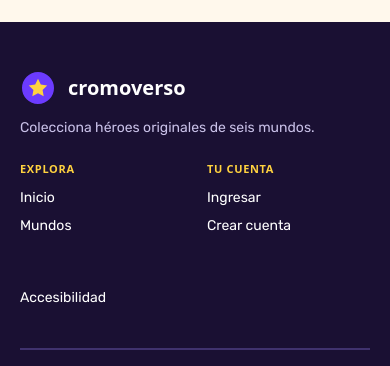
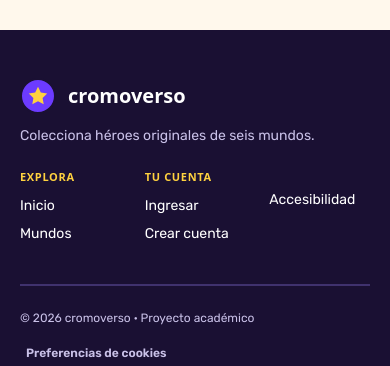
Before and after one commit to Sergio62011/cromoverso, a React (Vite) app: page / in a window 390 px wide. Shown: the part 832-1198 px from the top of the page. Built offline with nearby package versions, Linux system fonts and the light colour scheme; no server answers; a web font is replaced by a local one.

Commit message:
fix: mobile layout issues

```diff
--- a/src/components/Footer/Footer.css
+++ b/src/components/Footer/Footer.css
@@ -64,7 +64,7 @@
 }
 @media (max-width: 640px) {
   .columnas-pie {
-    grid-template-columns: 1fr 1fr;
+    grid-template-columns: repeat(3, minmax(0, 1fr));
   }
 }
 @media (max-width: 640px) {
@@ -98,7 +98,7 @@
 }
 @media (max-width: 640px) {
   .cromoverso .columnas-pie {
-    grid-template-columns: 1fr 1fr;
+    grid-template-columns: repeat(3, minmax(0, 1fr));
   }
 }
 
@@ -107,7 +107,7 @@
 }
 @media (max-width: 640px) {
   .columnas-pie {
-    grid-template-columns: 1fr 1fr;
+    grid-template-columns: repeat(3, minmax(0, 1fr));
   }
   .columnas-pie > div:first-child {
     grid-column: 1 / -1;
@@ -119,7 +119,7 @@
 
 @media (max-width: 640px) {
   .landing .columnas-pie {
-    grid-template-columns: 1fr 1fr;
+    grid-template-columns: repeat(3, minmax(0, 1fr));
   }
 }
 
--- a/src/components/Navbar/Navbar.css
+++ b/src/components/Navbar/Navbar.css
@@ -131,6 +131,7 @@
 }
 
 .accesibilidad-panel__encabezado h2 {
+  min-width: 0;
   margin: 0;
   color: var(--texto-principal);
 }
@@ -141,8 +142,12 @@
 }
 
 .accesibilidad-cerrar {
+  box-sizing: border-box;
+  flex: 0 0 32px;
   width: 32px;
   height: 32px;
+  padding: 0;
+  line-height: 1;
   border: 0;
   border-radius: 50%;
   background: var(--transparente);
@@ -495,7 +500,7 @@
     align-items: center;
     justify-content: space-between;
     gap: var(--espacio-4);
-    width: 100%;
+    width: auto;
     margin-inline: calc(var(--espacio-4) * -1);
     padding: var(--espacio-3) var(--espacio-4) var(--espacio-5);
     border-top: var(--borde-grosor) solid var(--borde-fuerte);
--- a/src/components/SeccionMundos/SeccionMundos.css
+++ b/src/components/SeccionMundos/SeccionMundos.css
@@ -29,10 +29,22 @@
     gap: var(--espacio-2);
     margin-bottom: var(--espacio-4);
   }
+
+  .seccion-mundos .titulo-seccion > div {
+    min-width: 0;
+  }
 }
 @media (max-width: 640px) {
   .seccion-mundos h2 {
-    white-space: nowrap;
+    white-space: normal;
+    overflow-wrap: anywhere;
+  }
+
+  .seccion-mundos .enlace-home {
+    min-width: 0;
+    max-width: 48%;
+    flex-shrink: 1;
+    align-items: flex-start;
   }
 }
 @media (max-width: 640px) {
@@ -47,9 +59,14 @@
     grid-auto-flow: column;
     grid-template-columns: none;
     gap: var(--espacio-3);
+    width: calc(100% + 40px);
+    margin-inline: -20px;
+    margin-top: -8px;
     overflow-x: auto;
     overscroll-behavior-inline: contain;
-    padding: 0 var(--espacio-1) var(--espacio-2);
+    padding: 8px 20px calc(var(--espacio-2) + 8px);
+    scroll-padding-inline: 20px;
+    box-sizing: border-box;
     scroll-snap-type: x mandatory;
     scrollbar-width: none;
   }
```
